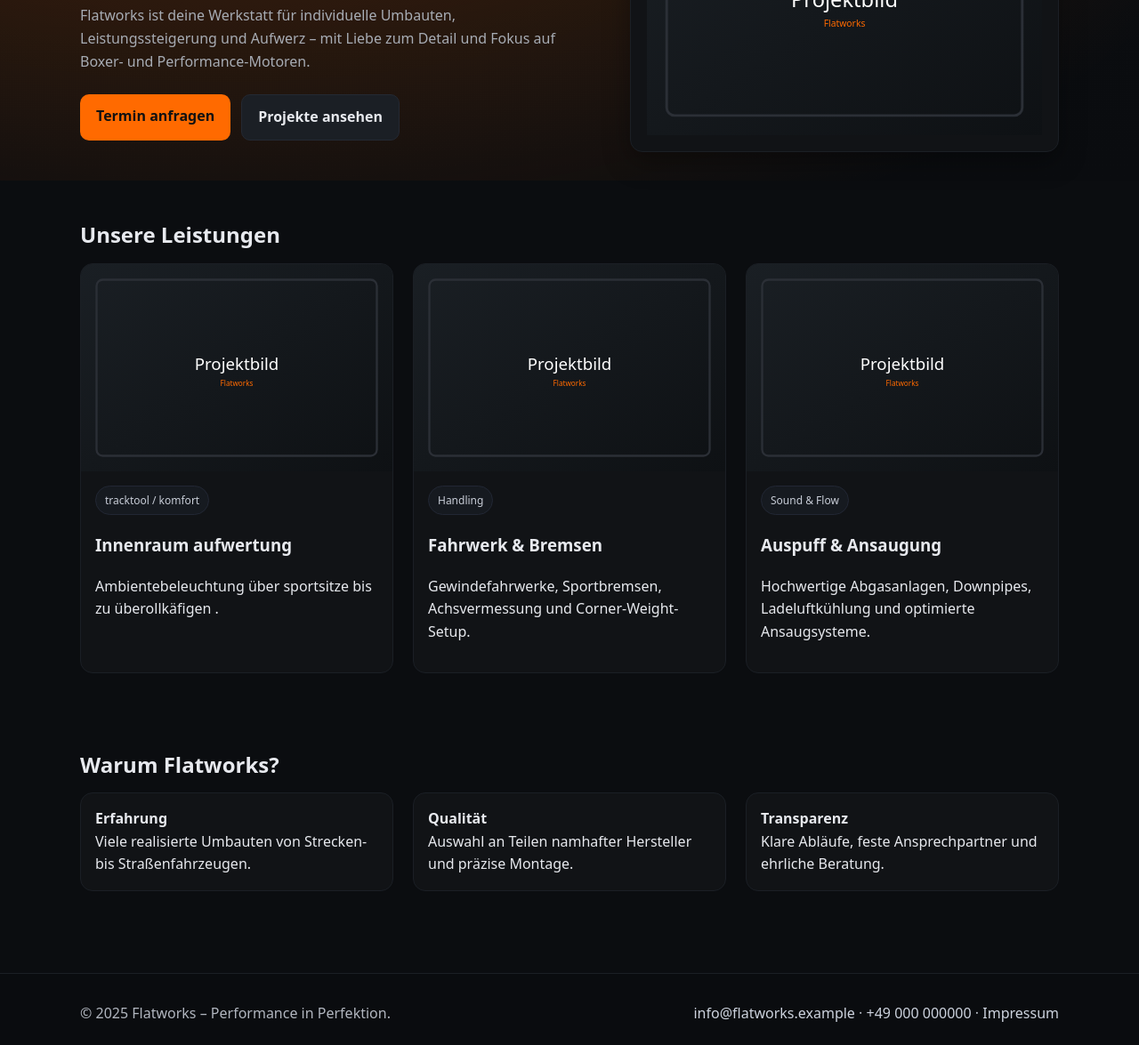
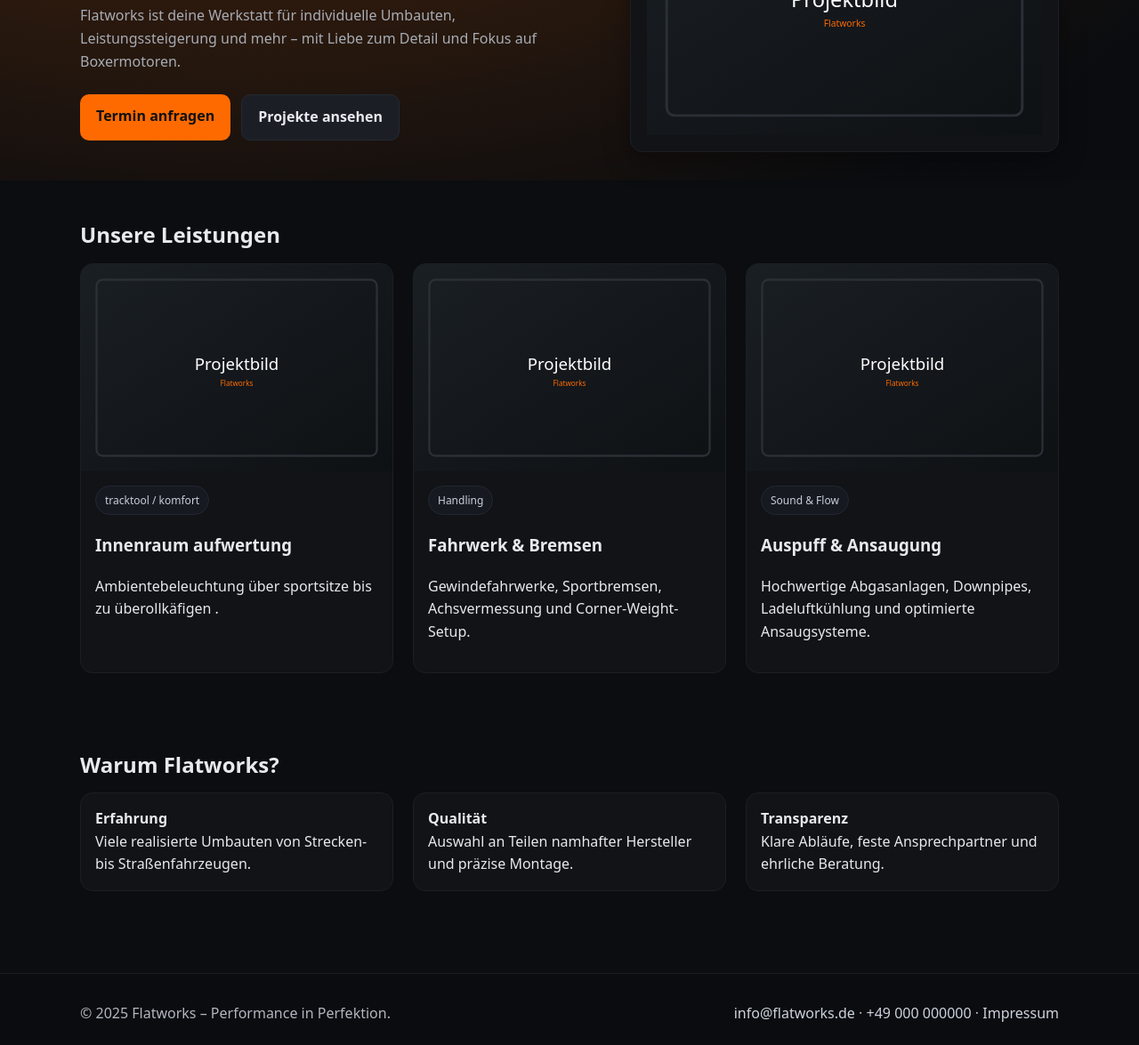
Before and after one commit to Flat-works/website, a plain HTML site: page index.html in a window 1280 px wide. Shown: the part 305-1480 px from the top of the page at 89% size. Drawn offline with Linux system fonts and the light colour scheme.

Commit message:
index.html aktualisieren

```diff
--- a/index.html
+++ b/index.html
@@ -29,7 +29,7 @@
     <div>
       <span class="kicker">Auto & Tuning</span>
       <h1>Performance in Perfektion.</h1>
-      <p>Flatworks ist deine Werkstatt für individuelle Umbauten, Leistungssteigerung und Aufwerz – mit Liebe zum Detail und Fokus auf Boxer- und Performance-Motoren.</p>
+      <p>Flatworks ist deine Werkstatt für individuelle Umbauten, Leistungssteigerung und mehr – mit Liebe zum Detail und Fokus auf Boxermotoren.</p>
       <div style="display:flex;gap:12px">
         <a class="btn" href="termin.html">Termin anfragen</a>
         <a class="btn secondary" href="projekte.html">Projekte ansehen</a>
@@ -46,7 +46,7 @@
     <h2>Unsere Leistungen</h2>
     <div class="grid">
       <div class="card">
-        <img src="assets/projects/projekt_2.svg" alt="Leistungssteigerung">
+        <img src="assets/projects/projekt_2.svg" alt="Innenausstattung">
         <div class="body">
           <div class="badge">tracktool / komfort </div>
           <h3>Innenraum aufwertung</h3>
@@ -86,7 +86,7 @@
     <div style="display:flex;flex-wrap:wrap;gap:24px;align-items:center;justify-content:space-between">
       <div>© <span id="year"></span> Flatworks – Performance in Perfektion.</div>
       <div>
-        <a href="mailto:info@flatworks.example">info@flatworks.example</a> ·
+        <a href="mailto:info@flatworks.example">info@flatworks.de</a> ·
         <a href="tel:+49-000-000000">+49 000 000000</a> ·
         <a href="#">Impressum</a>
       </div>
```
